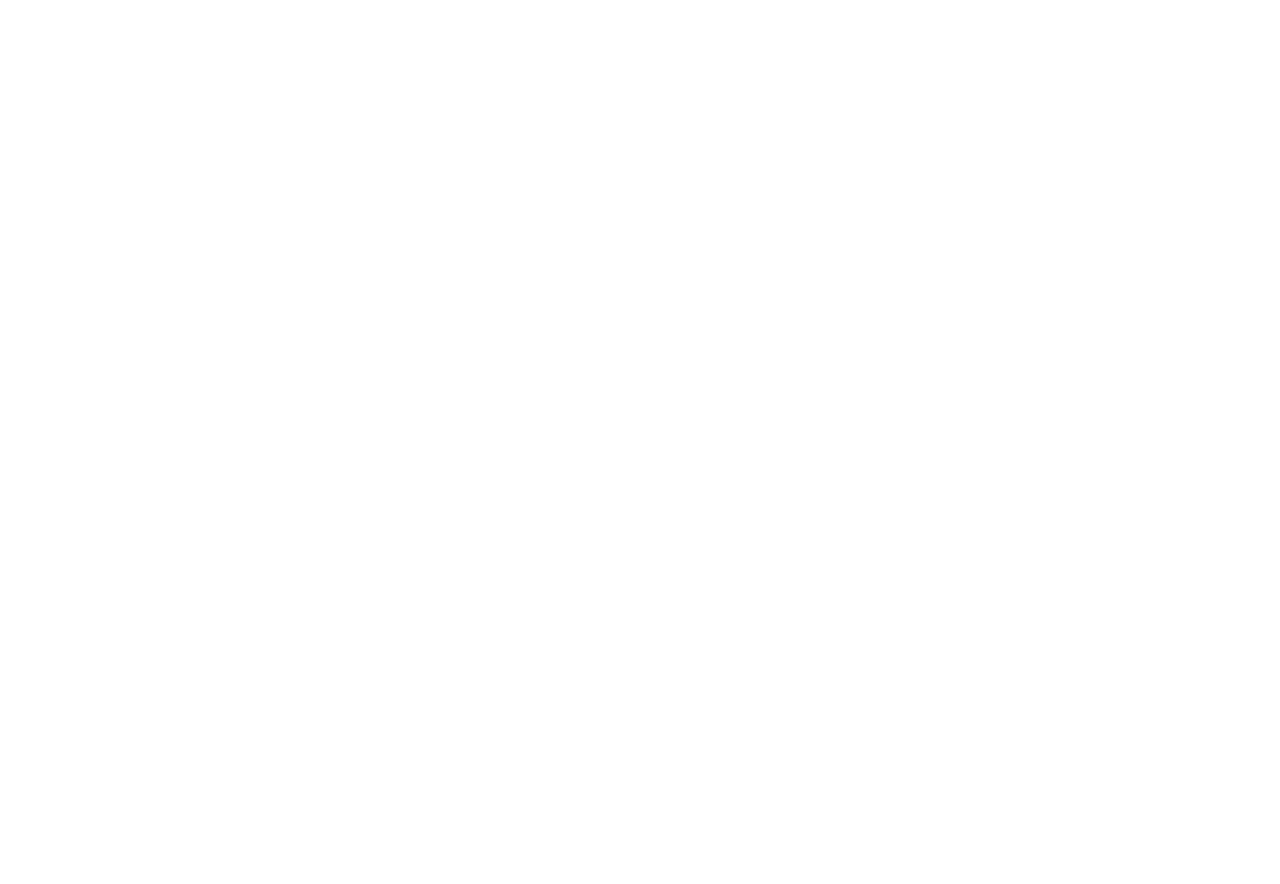
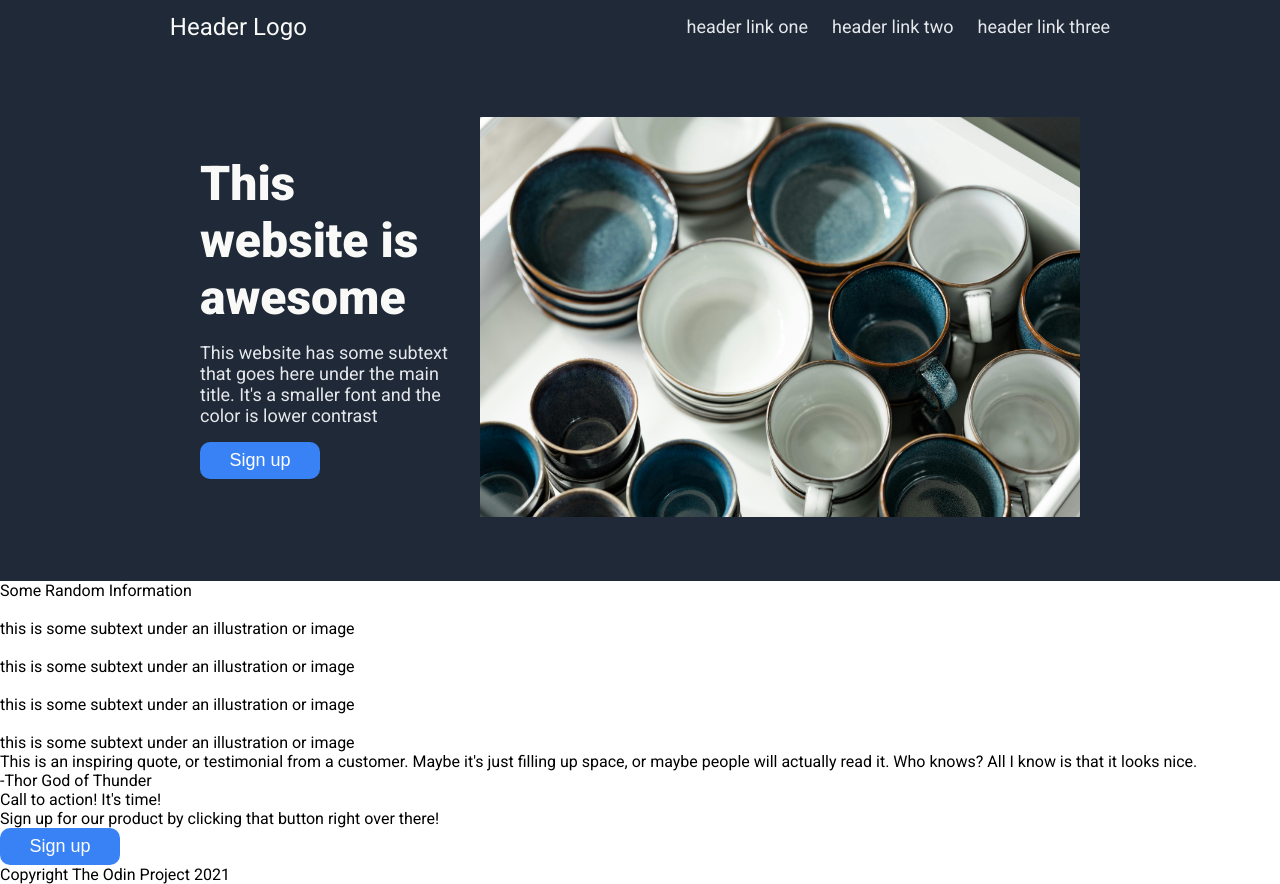
Before and after one commit to Brianna-Flo/odin-landing-page, a plain HTML site: page index.html in a window 1280 px wide. Before the commit the page ends 800 px from the top, so only its background shows below. Drawn offline with Linux system fonts and the light colour scheme.

Commit message:
add contents to html file

```diff
--- a/index.html
+++ b/index.html
@@ -4,16 +4,75 @@
     <meta charset="UTF-8">
     <meta name="viewport" content="width=device-width, initial-scale=1.0">
     <title>Landing Page</title>
+    <link rel="stylesheet" href="style.css">
+
+    <link rel="preconnect" href="https://fonts.googleapis.com">
+    <link rel="preconnect" href="https://fonts.gstatic.com" crossorigin>
+    <link href="https://fonts.googleapis.com/css2?family=Roboto:ital,wght@0,100;0,300;0,400;0,500;0,700;0,900;1,100;1,300;1,400;1,500;1,700;1,900&display=swap" rel="stylesheet">
+
 </head>
 <body>
-    <div class="header"></div>
+    <div class="header">
+        <div class="nav-bar">
+            <div class="logo">Header Logo</div>
+            <ul>
+                <li><a href="#">header link one</a></li>
+                <li><a href="#">header link two</a></li>
+                <li><a href="#">header link three</a></li>
+            </ul>
+        </div>
 
-    <div class="section-one"></div>
+        <div class="header-contents">
+            <div class="left-head">
+                <div class="title">This website is awesome</div>
+                <div class="subtext">This website has some subtext that goes here under the main title. It's a smaller font and the color is lower contrast</div>
+                <button class="sign-up">Sign up</button>
+            </div>
+            <img src="cups.jpg" alt="cups" width=600px>
+        </div>
 
-    <div class="section-two"></div>
+    </div>
 
-    <div class="section-three"></div>
+    <div class="section-one">
+        <div>Some Random Information</div>
+        <div class="item">
+            <img>
+            <div class="caption">this is some subtext under an illustration or image</div>
+        </div>
 
-    <div class="footer"></div>
+        <div class="item">
+            <img>
+            <div class="caption">this is some subtext under an illustration or image</div>
+        </div>
+
+        <div class="item">
+            <img>
+            <div class="caption">this is some subtext under an illustration or image</div>
+        </div>
+
+        <div class="item">
+            <img>
+            <div class="caption">this is some subtext under an illustration or image</div>
+        </div>
+    </div>
+
+    <div class="section-two">
+        <div class="quote">
+            This is an inspiring quote, or testimonial from a customer. Maybe it's just filling up space, or maybe people will actually read it. Who knows? All I know is that it looks nice.
+        </div>
+        <div class="speaker">
+            -Thor God of Thunder
+        </div>
+    </div>
+
+    <div class="section-three">
+        <div>Call to action! It's time!</div>
+        <div>Sign up for our product by clicking that button right over there!</div>
+        <button>Sign up</button>
+    </div>
+
+    <div class="footer">
+        Copyright The Odin Project 2021
+    </div>
 </body>
 </html>
--- /dev/null
+++ b/style.css
@@ -0,0 +1,77 @@
+body {
+    font-family: "Roboto", serif;
+    padding: 0;
+    margin: 0;
+    border: 0;
+}
+
+.header {
+    background-color: #1F2937;
+    display: flex;
+    flex-direction: column;
+    padding: 0 0 64px;
+}
+
+.title {
+    font-size: 48px;
+    color: #f9faf8;
+    font-weight: 900;
+}
+
+a, .subtext {
+    color: #E5E7EB;
+    font-size: 18px;
+    text-decoration: none;
+}
+
+li {
+    text-decoration: none;
+    list-style: none;
+}
+
+.logo {
+    color: #F9FAF8;
+    font-size: 24px;
+}
+
+button {
+    background-color: #3882F6;
+    width: 120px;
+    flex-grow: 0;
+    color: white;
+    font-size: 18px;
+    padding: 8px;
+    border-radius: 10px;
+    border-width: 0;
+}
+
+.nav-bar {
+    display: flex;
+    align-items: center;
+    justify-content: space-around;
+    margin-bottom: 64px;
+}
+
+ul {
+    display: flex;
+    gap: 24px;
+}
+
+.header-contents {
+    display: flex;
+    justify-content: space-around;
+    padding-left: 200px;
+    padding-right: 200px;
+    gap: 16px;
+    align-items: center;
+}
+
+.left-head {
+    display: flex;
+    flex-direction: column;
+    gap: 16px
+}
+
+.subtext {
+    flex-wrap: wrap;
+}
```
Also changed, not shown: biscoff.jpg (added), cups.jpg (added).
